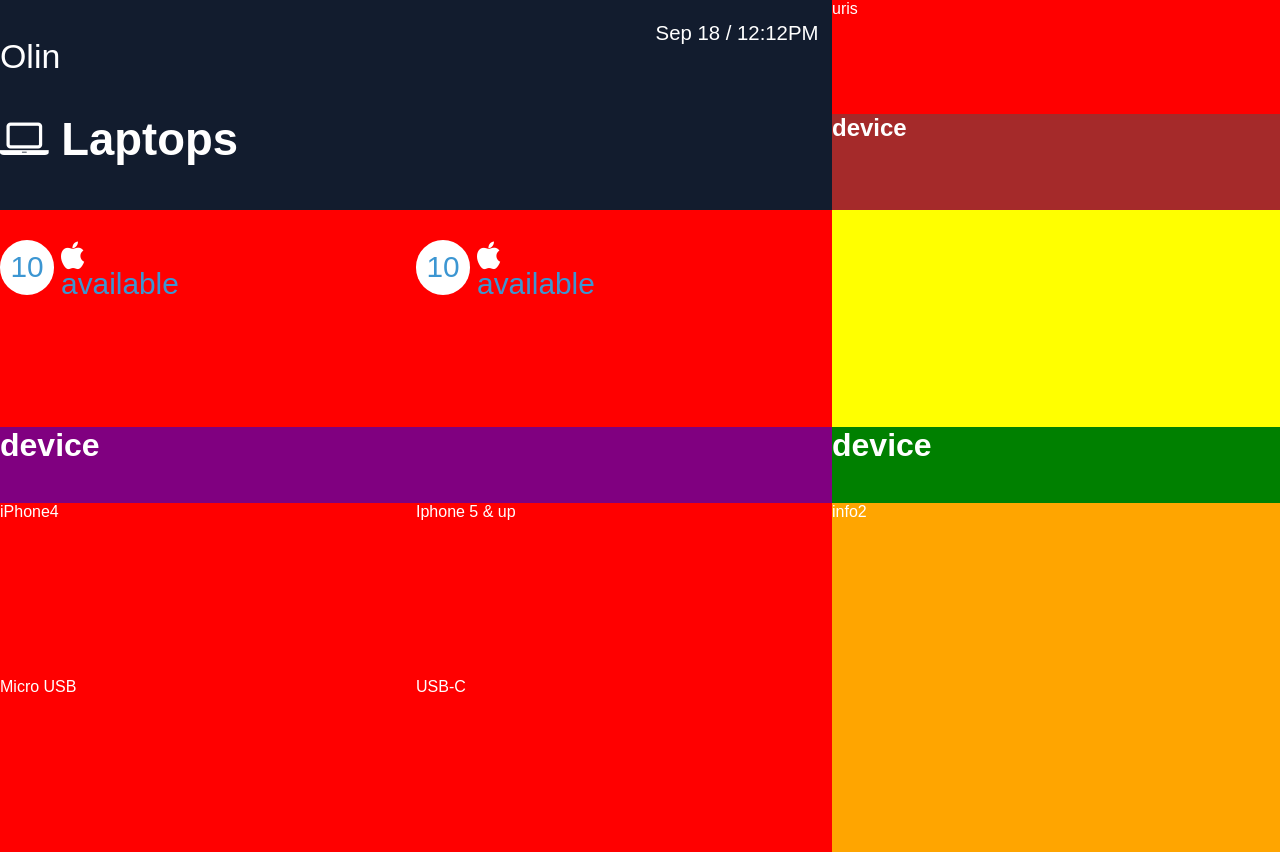
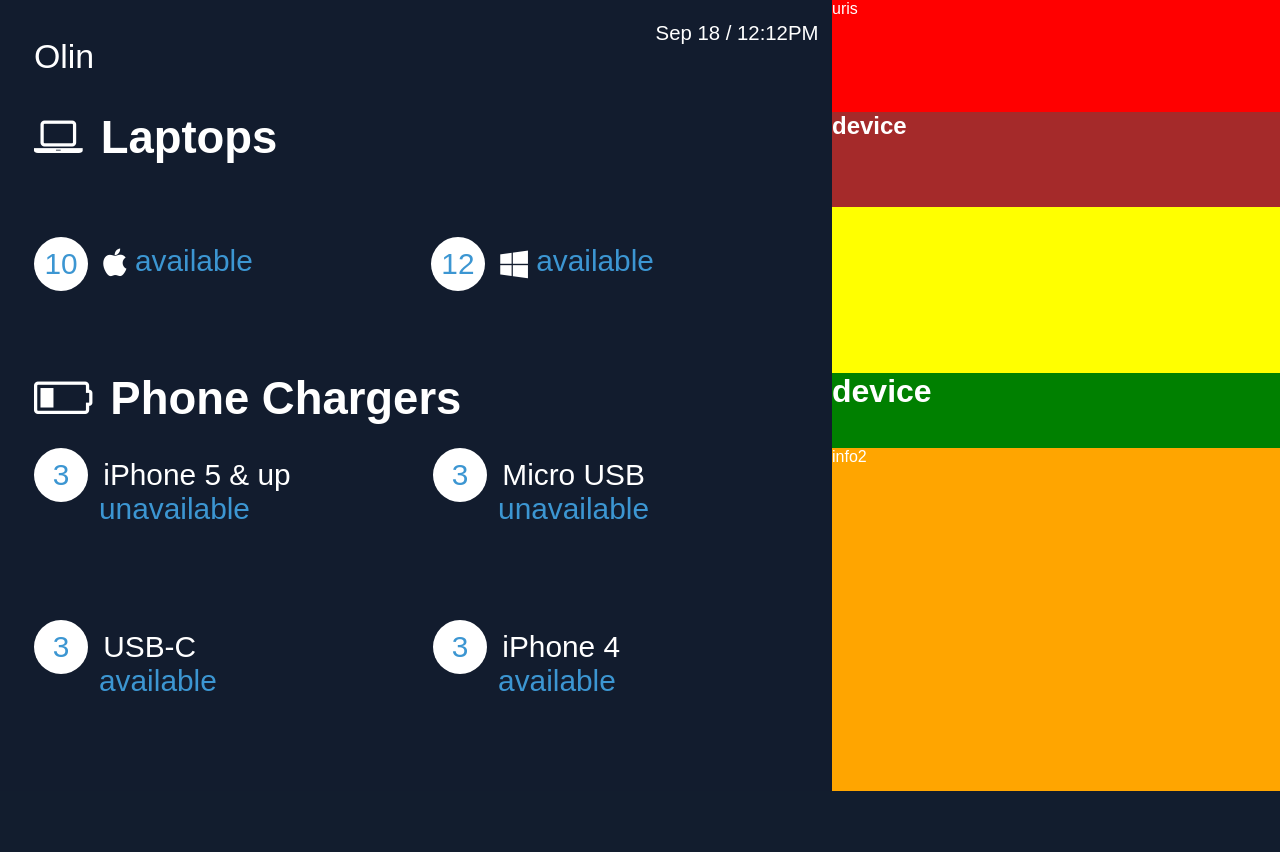
Before and after one commit to manolobevia/css-grids, a plain HTML site: page index.html in a window 1280 px wide. After the commit the page ends 800 px from the top, so only its background shows below. Drawn offline with Linux system fonts and the light colour scheme.

Commit message:
Add styles for Olin display

```diff
--- a/css/styles.scss
+++ b/css/styles.scss
@@ -5,19 +5,14 @@
 $bg-medium-blue: rgba(33,43,57,.3);
 $light-blue: #3C96D2;
 $red: #D0011B;
-
 // Landscpae width scale factor
 $lw: 0.053vw;
-
 // Landscpae height scale factor
 $lh: 0.092vh;
-
 // Portrait width scale factor
 $pw: 0.092vw;
-
 // Portrait height scale factor
 $ph: 0.053vh;
-
 
 * {
   box-sizing: border-box;
@@ -41,7 +36,7 @@ body {
   width: 100vw;
   height: 100vh;
   grid-template-columns: 33vw 32vw 35vw;
-  grid-template-rows: 155*$lh 131*$lh 294*$lh 104*$lh 474*$lh;
+  grid-template-rows: 152*$lh 129*$lh 226*$lh 102*$lh 466*$lh;
 }
 
 time {
@@ -54,15 +49,14 @@ time {
   padding-right: 20 * $lw;
   padding-top: 30 * $lh;
 }
-
 /**
  ** OLIN CONTENT
  **/
-
 .olin-header {
   grid-column: 1 / 2;
   grid-row: 1;
   background-color: $bg-dark-blue;
+  padding-left: 50 * $lw;
 
   h1 {
     text-transform: capitalize;
@@ -80,30 +74,52 @@ time {
   margin: 0;
   font-size: 67 * $lw;
   padding-bottom: 30 * $lh;
+  padding-left: 50 * $lw;
 }
 
 .olin-laptops__availability {
   grid-column: 1 / 3;
   grid-row: 3;
-  background-color: pink;
-
+  background-color: $bg-dark-blue;
+  padding-left: 50 * $lw;
   font-size: 44 * $lw;
   color: #fff;
-
   display: flex;
 
-  div {
-    background-color: red;
+  p {
     flex-grow: 1;
     flex-shrink: 1;
   }
-
-    .icon-laptop {
-      color: #fff;
-      padding-right: 8 * $lw;
 }
 
-    .device-type__info--count {
+.olin-phone-chargers {
+  grid-column: 1 / 3;
+  grid-row: 4;
+  background-color: $bg-dark-blue;
+  font-size: 67 * $lw;
+  padding-bottom: 30 * $lh;
+  padding-left: 50 * $lw;
+  margin: 0;
+}
+
+.olin-phone-chargers__availability {
+  grid-column: 1 / 3;
+  grid-row: 5;
+  background-color: $bg-dark-blue;
+  padding-left: 50 * $lw;
+  font-size: 44 * $lw;
+  color: #fff;
+  display: flex;
+  flex-flow: row wrap;
+
+  p {
+    width: 50%;
+    height: auto;
+    margin: 0;
+  }
+}
+
+.device-count {
   color: $light-blue;
   border-radius: 50%;
   width: 80 * $lw;
@@ -112,51 +128,41 @@ time {
   background-color: #fff;
   text-align: center;
   display: inline-block;
-      float: left;
   margin-right: 10 * $lw;
+}
+
+.icon-laptop {
+  color: #fff;
+  padding-right: 8 * $lw;
+  display: inline-block;
+}
+
+.icon-charger {
+  color: #fff;
+  padding-right: 8 * $lw;
+  display: inline-block;
 }
 
 .available {
   vertical-align: middle;
   color: $light-blue;
-      display: block;
-      margin-top: -10 * $lh;
+  display: inline-block;
+  margin-top: -14 * $lh;
 }
 
 .unavailable {
   vertical-align: middle;
   color: $red;
-      display: block;
   margin-top: -10 * $lh;
 }
 
+.olin-phone-chargers__availability .available {
+  padding-left: 96 * $lw;
+  display: block;
 }
-
-.olin-phone-chargers {
-  grid-column: 1 / 3;
-  grid-row: 4;
-  background-color: purple;
-  margin: 0;
-}
-
-.olin-phone-chargers__availability {
-  grid-column: 1 / 3;
-  grid-row: 5;
-  background-color: blue;
-
-  display: flex;
-  flex-flow: row wrap;
-
-  div {
-    background-color: red;
-    width: 50%;
-  }
-}
-
 /**
  ** URIS CONTENT
  **/
-
 .uris-header {
   grid-column: 3;
   grid-row: 1;
--- a/index.html
+++ b/index.html
@@ -1,6 +1,7 @@
 <!doctype html>
 
 <html lang="en">
+
 <head>
   <meta charset="utf-8">
 
@@ -29,31 +30,64 @@
     <h2 class="olin-laptops"><i class="fa fa-laptop icon-laptop" aria-hidden="true"></i> Laptops </h2>
 
     <div class="olin-laptops__availability">
+      <p>
+        <span class="device-count">10</span>
+        <i class="fa fa-apple device-icon" aria-hidden="true"></i>
+        <span class="available">available</span>
+      </p>
 
-      <div class="">
-        <p><span class="device-type__info--count">10</span></p>
+      <p>
+        <span class="device-count">12</span>
+        <i class="fa fa-windows device-icon" aria-hidden="true"></i>
+        <span class="available">available</span>
+      </p>
 
-        <p class="device-type__info--availability"><i class="fa fa-apple device-type__info--icon" aria-hidden="true"></i> <span class="available">available</span></p>
-      </div>
+    </div>
 
-      <div class="">
-        <p><span class="device-type__info--count">10</span></p>
+    <!-- ---- -->
 
-        <p class="device-type__info--availability"><i class="fa fa-apple device-type__info--icon" aria-hidden="true"></i> <span class="available">available</span></p>
-      </div>
+
+    <h2 class="olin-phone-chargers">
+      <i class="fa fa-battery-quarter icon-charger" aria-hidden="true"></i> Phone Chargers
+    </h2>
+
+    <div class="olin-phone-chargers__availability">
+
+      <p>
+        <span class="device-count">3</span>
+        <span class="device-type__info--availability">iPhone 5 &amp; up </span>
+        <span class="available">unavailable</span>
+      </p>
+
+      <p>
+        <span class="device-count">3</span>
+        <span class="device-type__info--availability">Micro USB </span>
+        <span class="available">unavailable</span>
+      </p>
+
+      <p>
+        <span class="device-count">3</span>
+        <span class="device-type__info--availability">USB-C</span>
+        <span class="available">available</span>
+      </p>
+
+      <p>
+        <span class="device-count">3</span>
+        <span class="device-type__info--availability">iPhone 4 </span>
+        <span class="available">available</span>
+      </p>
+
+
+    </div>
 
 
 
 
-    </div>
 
-    <h1 class="olin-phone-chargers">device</h1>
-    <div class="olin-phone-chargers__availability">
-      <div class="">iPhone4</div>
-      <div class="">Iphone 5 & up</div>
-      <div class="">Micro USB</div>
-      <div class="">USB-C</div>
-    </div>
+
+
+
+
 
     <header class="uris-header">uris</header>
 
@@ -68,4 +102,5 @@
 
   <!--<script src="js/scripts.js"></script>-->
 </body>
+
 </html>
```
Also changed, not shown: css/styles.css, 1 other file. Lines whose indentation alone changed are shown as unchanged.
